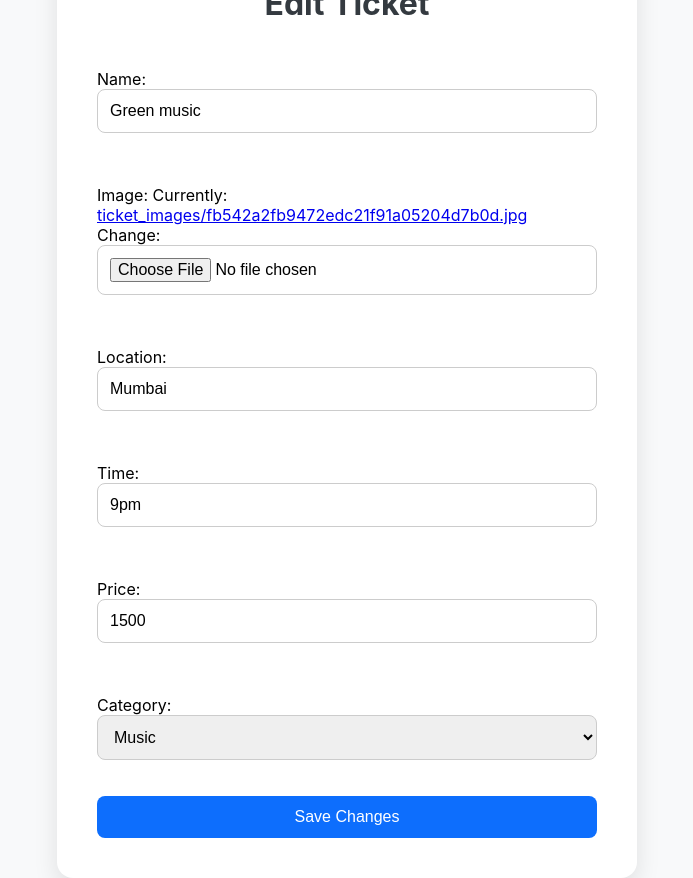
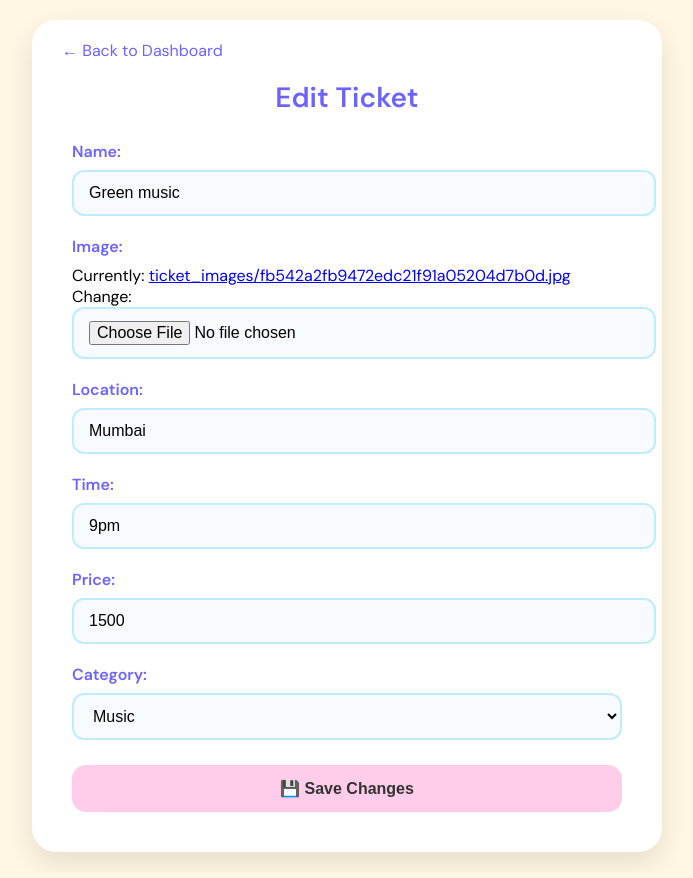
Before and after one commit to Tamannamangla/eventhub_project, a Django app: page /bookings/ticket/edit/19/ in a window 1280 px wide. Shown: the whole page, without its empty margins (293-986 px from the left). Run offline with Django 5.2, Linux system fonts and the light colour scheme; data comes from the database, SQL or seed files in the repository.

Commit message:
old left files added

```diff
--- a/eventhub_project/bookings/templates/edit_ticket.html
+++ b/eventhub_project/bookings/templates/edit_ticket.html
@@ -5,15 +5,19 @@
     <meta charset="UTF-8">
     <title>Edit Ticket</title>
     <link rel="stylesheet" href="{% static 'css/edit_ticket.css' %}">
+    <link href="https://fonts.googleapis.com/css2?family=DM+Sans:wght@400;600&display=swap" rel="stylesheet">
 </head>
 <body>
-    <div class="edit-container">
-        <h1>Edit Ticket</h1>
-        <form method="POST" enctype="multipart/form-data">
-            {% csrf_token %}
-            {{ form.as_p }}
-            <button type="submit">Save Changes</button>
-        </form>
+    <div class="main-wrapper">
+        <div class="edit-card">
+            <a href="{% url 'bookings:dashboard3' %}" class="back-btn">← Back to Dashboard</a>
+            <h1>Edit Ticket</h1>
+            <form method="POST" enctype="multipart/form-data">
+                {% csrf_token %}
+                {{ form.as_p }}
+                <button type="submit">💾 Save Changes</button>
+            </form>
+        </div>
     </div>
 </body>
 </html>
--- a/eventhub_project/static/css/edit_ticket.css
+++ b/eventhub_project/static/css/edit_ticket.css
@@ -1,59 +1,109 @@
 body {
-    font-family: 'Inter', sans-serif;
-    background-color: #f8f9fa;
+    font-family: 'DM Sans', sans-serif;
+    background-color: #FFF6E3;
     margin: 0;
     padding: 0;
+}
+
+.main-wrapper {
     display: flex;
     justify-content: center;
     align-items: center;
-    height: 100vh;
+    min-height: 100vh;
+    padding: 20px;
 }
 
-.edit-container {
-    background-color: #ffffff;
+.edit-card {
+    background-color: #FFFFFF;
     padding: 40px;
-    border-radius: 16px;
-    box-shadow: 0 10px 25px rgba(0, 0, 0, 0.1);
-    width: 500px;
-    max-width: 90%;
+    border-radius: 24px;
+    box-shadow: 0 12px 30px rgba(0, 0, 0, 0.1);
+    width: 100%;
+    max-width: 550px;
+    animation: fadeIn 0.5s ease-in-out;
+    position: relative;
 }
 
 h1 {
+    color: #6C63FF;
     text-align: center;
-    margin-bottom: 30px;
-    color: #343a40;
+    margin-bottom: 25px;
+    font-size: 28px;
 }
 
-form {
-    display: flex;
-    flex-direction: column;
+form p {
+    margin-bottom: 20px;
 }
 
-form input[type="text"],
-form input[type="file"],
-form input[type="number"],
-form textarea,
-form select {
-    padding: 12px;
-    margin-bottom: 20px;
-    border: 1px solid #ccc;
-    border-radius: 8px;
+label {
+    display: block;
+    margin-bottom: 8px;
+    font-weight: 600;
+    color: #6C63FF;
+}
+
+input[type="text"],
+input[type="number"],
+input[type="file"],
+select,
+textarea {
+    width: 100%;
+    padding: 12px 15px;
+    border: 2px solid #BFECFF;
+    border-radius: 12px;
+    background-color: #F7FAFF;
     font-size: 16px;
-    width: 100%;
-    box-sizing: border-box;
+    transition: border-color 0.3s ease;
+}
+
+input:focus,
+select:focus,
+textarea:focus {
+    border-color: #CDC1FF;
+    outline: none;
 }
 
 button[type="submit"] {
-    padding: 12px;
-    background-color: #0d6efd;
-    color: white;
-    font-size: 16px;
+    background-color: #FFCCEA;
+    color: #333;
+    font-weight: 600;
     border: none;
-    border-radius: 8px;
+    padding: 14px 20px;
+    border-radius: 14px;
     cursor: pointer;
     transition: background-color 0.3s ease;
+    display: block;
+    width: 100%;
+    margin-top: 25px;
+    font-size: 16px;
 }
 
 button[type="submit"]:hover {
-    background-color: #0b5ed7;
+    background-color: #F9BBD1;
 }
+
+.back-btn {
+    position: absolute;
+    top: 20px;
+    left: 30px;
+    text-decoration: none;
+    color: #6C63FF;
+    font-weight: 500;
+    transition: color 0.3s ease;
+}
+
+.back-btn:hover {
+    color: #4A3EEA;
+}
+
+/* Animation */
+@keyframes fadeIn {
+    from {
+        opacity: 0;
+        transform: translateY(40px);
+    }
+    to {
+        opacity: 1;
+        transform: translateY(0);
+    }
+}
```
Also changed, not shown: 1 other file.
